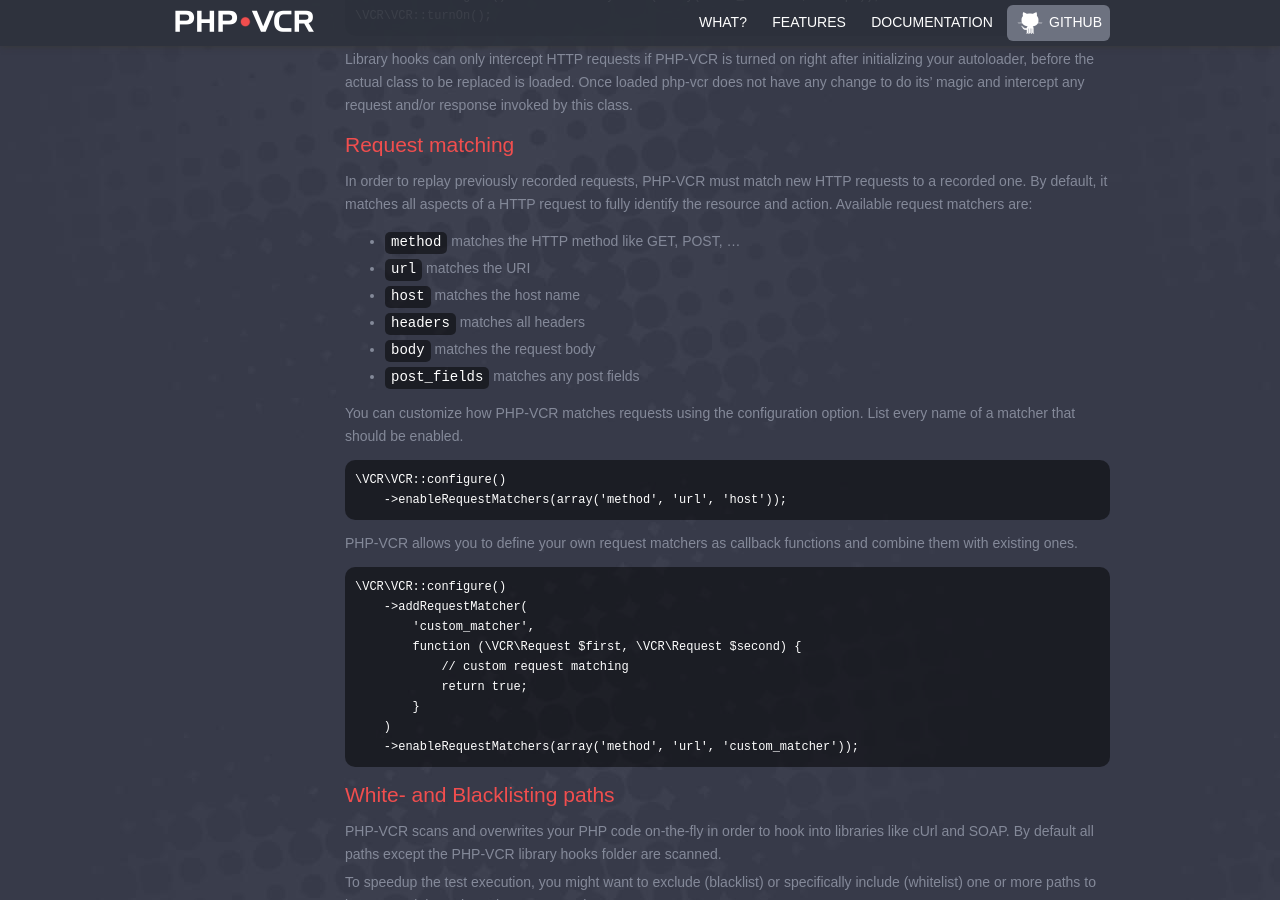
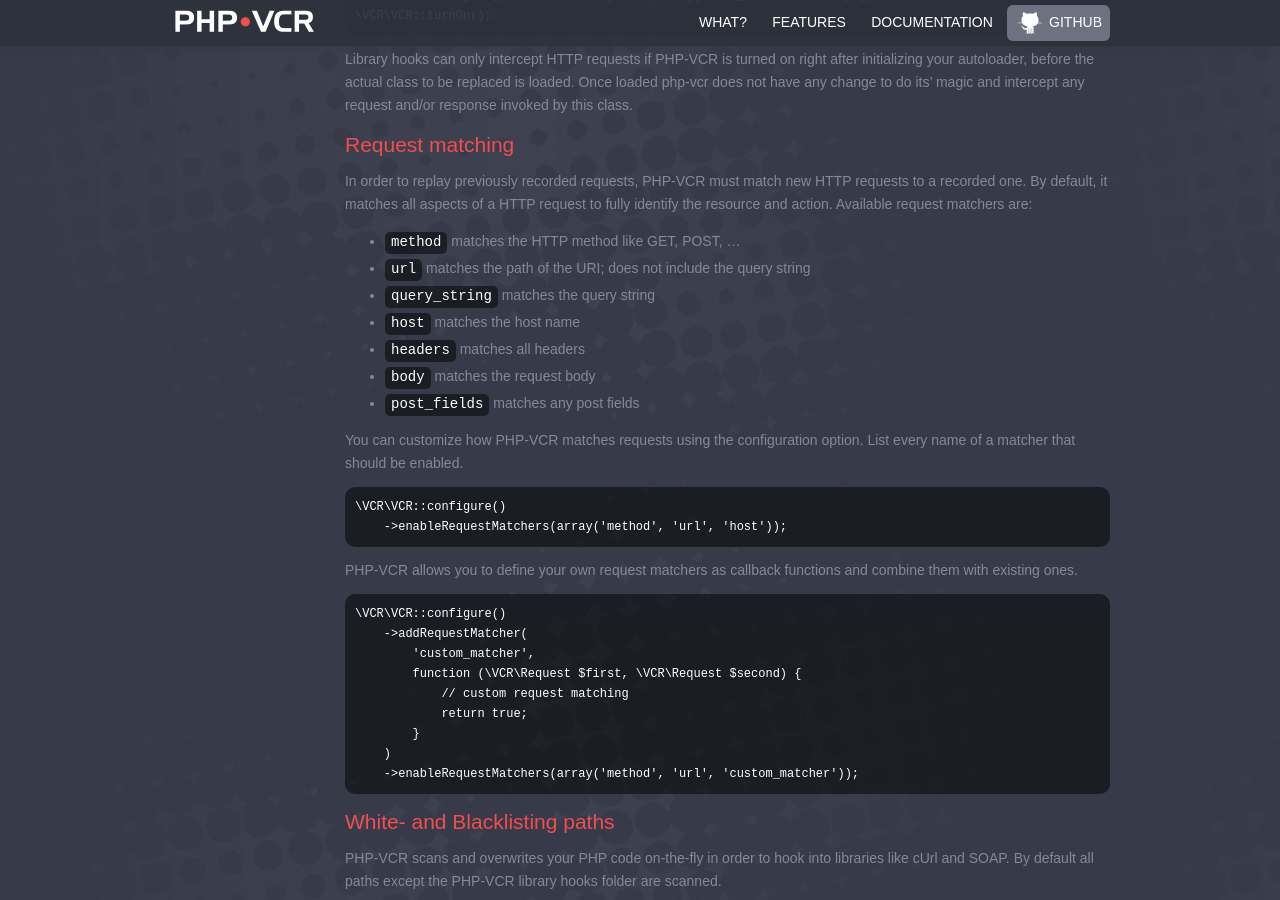
Before and after one commit to php-vcr/php-vcr.github.io, a Jekyll site: the page built from documentation/_posts/2013-10-20-configuration.md, in a window 1280 px wide and 900 px high, scrolled down 458 px. Built offline with Jekyll 4.4.1, drawn with Linux system fonts in a browser that asks for light colours.

Commit message:
Document query string matcher
This was throwing me for a loop until I dove into the source code.

```diff
--- a/documentation/_posts/2013-10-20-configuration.md
+++ b/documentation/_posts/2013-10-20-configuration.md
@@ -25,7 +25,8 @@ Once loaded php-vcr does not have any change to do its' magic and intercept any
 In order to replay previously recorded requests, PHP-VCR must match new HTTP requests to a recorded one. By default, it matches all aspects of a HTTP request to fully identify the resource and action. Available request matchers are:
 
  * `method` matches the HTTP method like GET, POST, ...
- * `url` matches the URI
+ * `url` matches the path of the URI; does not include the query string
+ * `query_string` matches the query string
  * `host` matches the host name
  * `headers` matches all headers
  * `body` matches the request body
```
